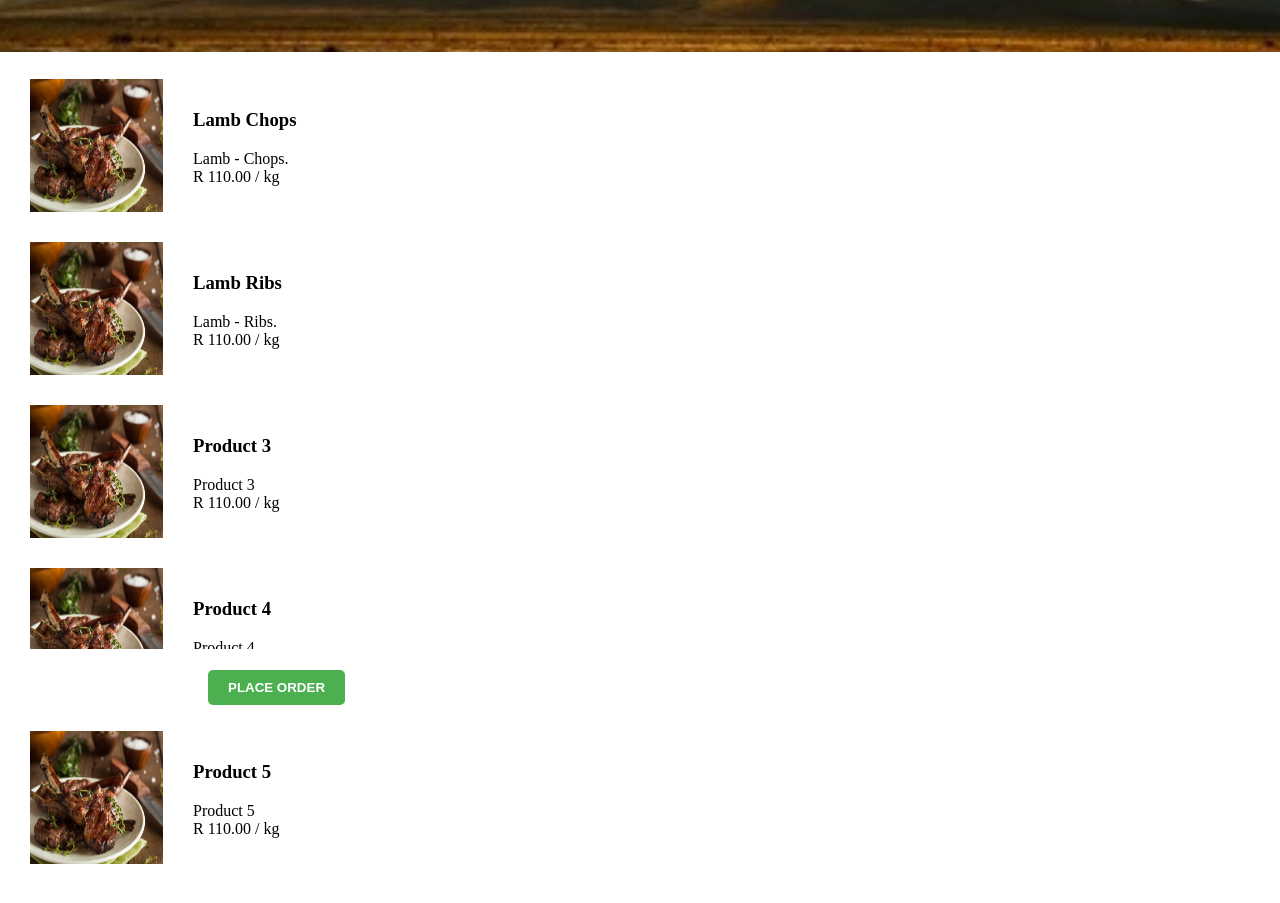
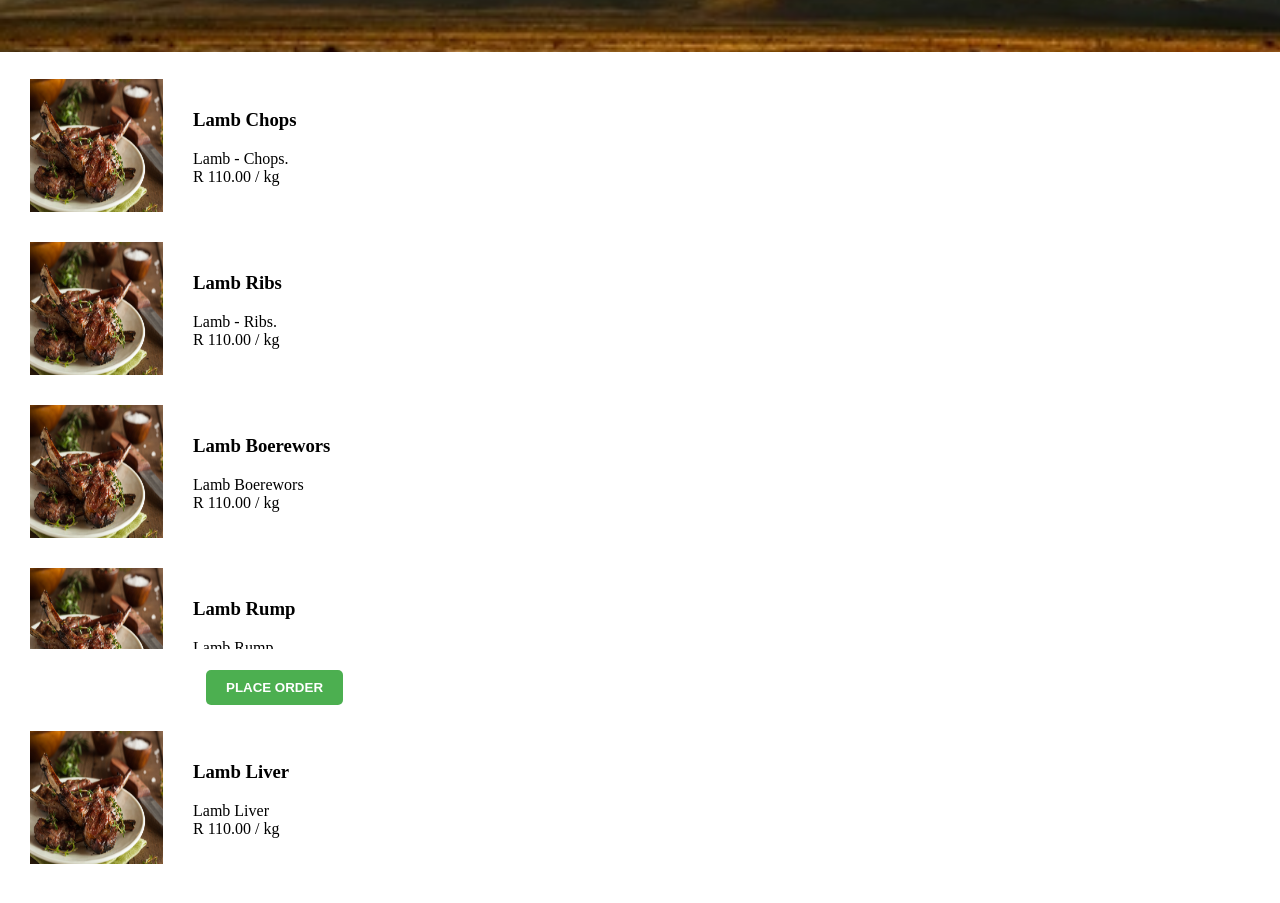
Before and after one commit to FRAMEllARCHIVE/ESSENCE-OF-KAROO, a plain HTML site: page index.html in a window 1280 px wide. Shown: the part 79-982 px from the top of the page. Drawn offline with Linux system fonts and the light colour scheme.

Commit message:
Update index.html

```diff
--- a/index.html
+++ b/index.html
@@ -11,6 +11,8 @@
       margin-bottom: 30px;
     }
     .product img {
+      user-select: none;
+      -webkit-tap-highlight-color: transparent;
       width: 133px;
       height: 133px;
       margin-right: 10px;
@@ -70,7 +72,7 @@
 }
 
 #purchase-button {
-  margin-left: 200px;
+  margin-left: 198px;
   background-color: #4CAF50;
   color: white;
   padding: 10px 20px;
@@ -102,9 +104,8 @@
       <div class="product-details">
         <h3>Lamb Chops</h3>  <p>Lamb - Chops. <br> R 110.00 / kg</p> </div>
       <div class="quantity">
-    <button data-product="Lamb Chops" class="minus-button">-</button>
+  <button data-product="Lamb Chops">-</button>
     <span id="Lamb Chops-quantity">0</span>
-    <button data-product="Lamb Chops">+</button>
   </div>
 </div>
     <div class="product">
@@ -112,39 +113,35 @@
       <div class="product-details">
         <h3>Lamb Ribs</h3>  <p>Lamb - Ribs. <br> R 110.00 / kg</p> </div>
       <div class="quantity">
-    <button data-product="Lamb Ribs" class="minus-button">-</button>
+  <button data-product="Lamb Ribs">-</button>
     <span id="Lamb Ribs-quantity">0</span>
-    <button data-product="Lamb Ribs">+</button>
       </div>
     </div>
     <div class="product">
       <img src="product3.jpg" alt="Product 3">
       <div class="product-details">
-        <h3>Product 3</h3>  <p>Product 3 <br> R 110.00 / kg</p> </div>
+        <h3>Lamb Boerewors</h3>  <p>Lamb Boerewors <br> R 110.00 / kg</p> </div>
       <div class="quantity">
-        <button data-product="product 3">-</button>
-        <span id="product 3-quantity">0</span>
-        <button data-product="product 3">+</button>
+  <button data-product="Lamb Boerewors">-</button>
+        <span id="Lamb Boerewors-quantity">0</span>
       </div>
     </div>
     <div class="product">
       <img src="product4.jpg" alt="Product 4">
       <div class="product-details">
-        <h3>Product 4</h3>  <p>Product 4 <br> R 110.00 / kg</p> </div>
+        <h3>Lamb Rump</h3>  <p>Lamb Rump<br> R 110.00 / kg</p> </div>
       <div class="quantity">
-        <button data-product="product 4">-</button>
-        <span id="product 4-quantity">0</span>
-        <button data-product="product 4">+</button>
+  <button data-product="Lamb Rump">-</button>
+        <span id="Lamb Rump-quantity">0</span>
       </div>
     </div>
     <div class="product">
       <img src="product5.jpg" alt="Product 5">
       <div class="product-details">
-        <h3>Product 5</h3>  <p>Product 5 <br> R 110.00 / kg</p> </div>
+        <h3>Lamb Liver</h3>  <p>Lamb Liver <br> R 110.00 / kg</p> </div>
       <div class="quantity">
-        <button data-product="product 5">-</button>
-        <span id="product 5-quantity">0</span>
-        <button data-product="product 5">+</button>
+  <button data-product="Lamb Liver">-</button>
+        <span id="Lamb Liver-quantity">0</span>
       </div>
     </div>
   </div>
@@ -195,7 +192,7 @@ minusButtons.forEach(minusButton => {
 });
 
 
-function updateCart(product, quantity) {
+  function updateCart(product, quantity) {
     const cartItems = document.getElementById('cart-items');
     const existingItem = cartItems.querySelector(`li[data-product="${product}"]`);
 
@@ -216,6 +213,10 @@ function updateCart(product, quantity) {
     }
   }
 
+
+
+
+
   const purchaseButton = document.getElementById('purchase-button');
   purchaseButton.addEventListener('click', function() {
     alert('Order received. Thank you for supporting Essence of Karoo.');
```
